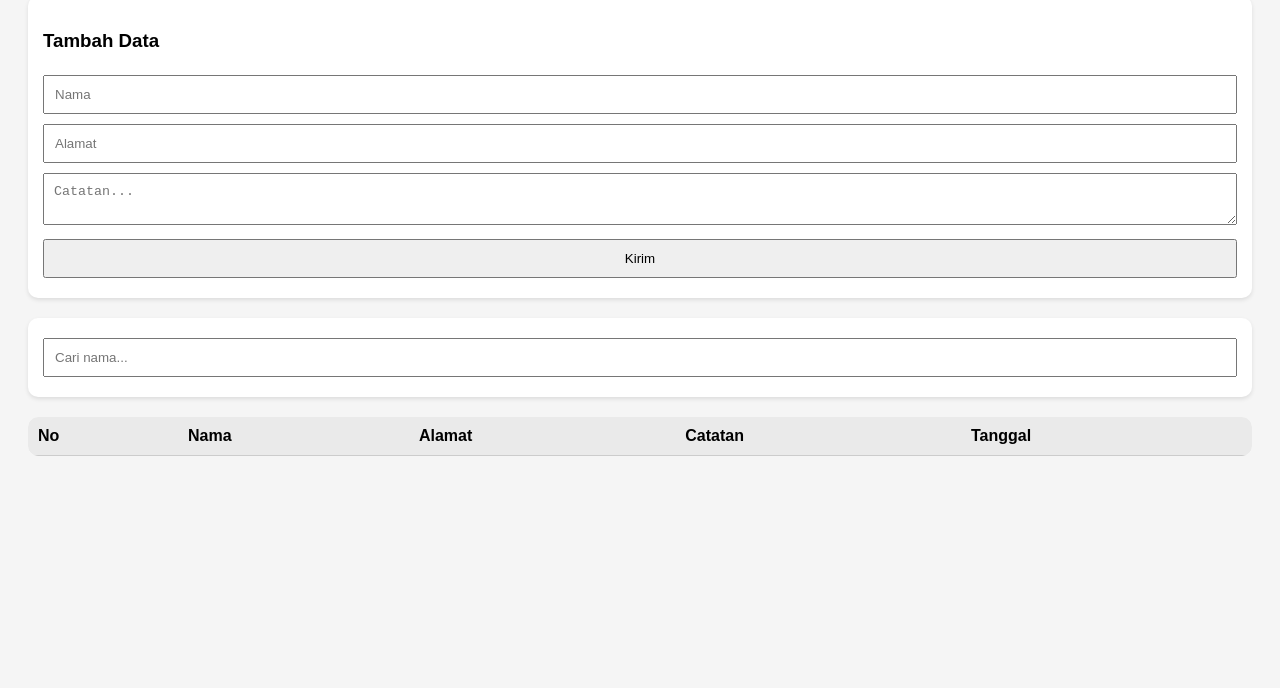
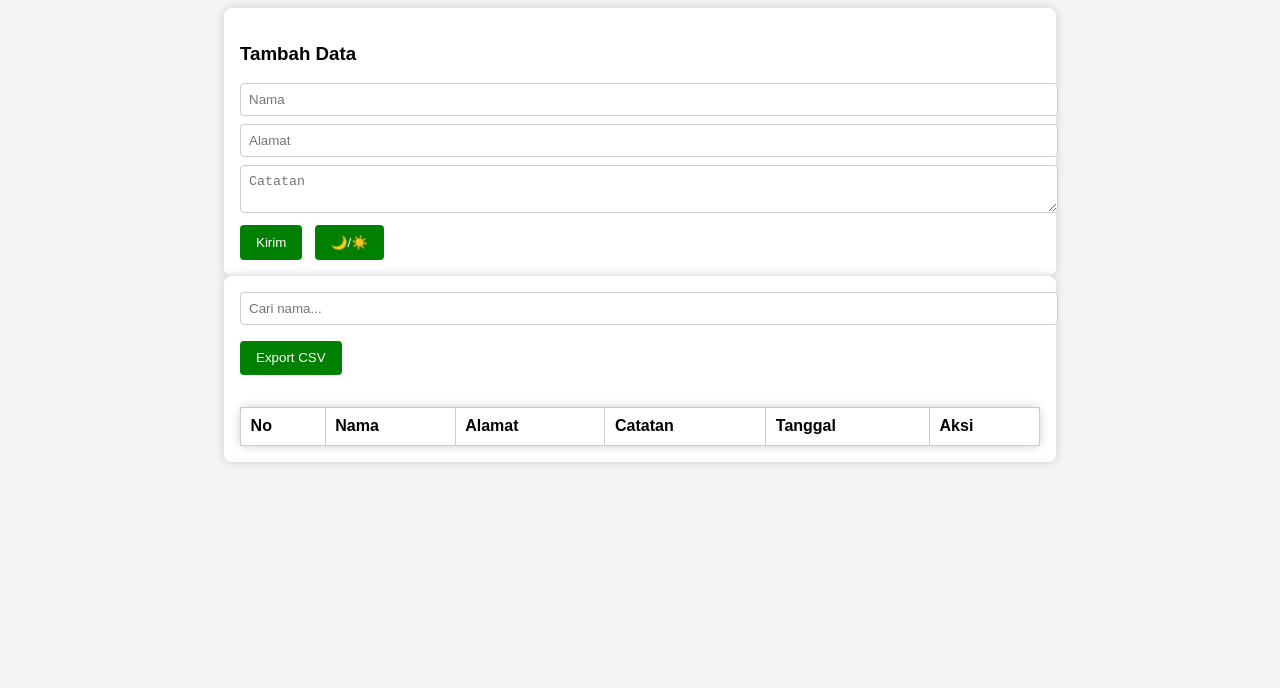
Before and after one commit to catat96/Buku_tamu_undangan, a plain HTML site: page index.html in a window 1280 px wide. Shown: the part 112-800 px from the top of the page. Drawn offline with Linux system fonts and the light colour scheme; no server answers.

Commit message:
Add files via upload

```diff
--- a/index.html
+++ b/index.html
@@ -1,132 +1,127 @@
+
 <!DOCTYPE html>
 <html lang="id">
 <head>
   <meta charset="UTF-8" />
-  <meta name="viewport" content="width=device-width, initial-scale=1.0" />
-  <title>Buku Tamu Online</title>
+  <meta name="viewport" content="width=device-width, initial-scale=1.0"/>
+  <title>Buku Tamu Pro</title>
   <style>
-    body {
-      font-family: sans-serif;
-      padding: 20px;
-      background-color: #f5f5f5;
-    }
-    h1 {
-      text-align: center;
-    }
-    input, textarea, button {
-      padding: 10px;
-      margin: 5px 0;
-      width: 100%;
-      box-sizing: border-box;
-    }
-    .form-container, .search-container {
-      background: white;
-      padding: 15px;
-      margin-bottom: 20px;
-      border-radius: 10px;
-      box-shadow: 0 2px 4px rgba(0,0,0,0.1);
-    }
-    table {
-      width: 100%;
-      border-collapse: collapse;
-      background: white;
-      border-radius: 10px;
-      overflow: hidden;
-    }
-    th, td {
-      padding: 10px;
-      border-bottom: 1px solid #ccc;
-      text-align: left;
-    }
-    th {
-      background-color: #eaeaea;
-    }
+    body { font-family: sans-serif; padding: 2rem; background: #f4f4f4; transition: 0.3s; }
+    h1 { text-align: center; }
+    form, table, .export-container { max-width: 800px; margin: auto; background: white; padding: 1rem; border-radius: 8px; box-shadow: 0 0 10px #ccc; }
+    input, textarea { width: 100%; padding: .5rem; margin-bottom: .5rem; border: 1px solid #ccc; border-radius: 4px; }
+    button, .toggle { padding: .6rem 1rem; background: green; color: white; border: none; border-radius: 4px; cursor: pointer; margin-right: .5rem; }
+    table { border-collapse: collapse; margin-top: 2rem; width: 100%; }
+    th, td { padding: .6rem; border: 1px solid #ccc; text-align: left; }
+    #search { margin-bottom: 1rem; padding: .5rem; width: 100%; }
+    .dark { background: #222; color: white; }
+    .dark form, .dark table, .dark .export-container { background: #333; color: white; box-shadow: 0 0 10px #111; }
+    .dark input, .dark textarea { background: #444; color: white; border-color: #666; }
+    .dark th, .dark td { border-color: #555; }
   </style>
 </head>
 <body>
-
   <h1>Buku Tamu</h1>
 
-<div class="form-container">
+  <form id="form-bukutamu">
     <h3>Tambah Data</h3>
-  <input type="text" id="nama" placeholder="Nama" required />
-  <input type="text" id="alamat" placeholder="Alamat" required />
-  <textarea id="catatan" placeholder="Catatan..."></textarea>
-  <button onclick="kirimData()">Kirim</button>
+    <input type="text" name="nama" placeholder="Nama" required />
+    <input type="text" name="alamat" placeholder="Alamat" required />
+    <textarea name="catatan" placeholder="Catatan"></textarea>
+    <button type="submit">Kirim</button>
+    <button type="button" onclick="toggleTheme()" class="toggle">🌙/☀️</button>
+  </form>
+
+  <div class="export-container">
+    <input type="text" id="search" placeholder="Cari nama...">
+    <button onclick="exportCSV()">Export CSV</button>
+    <table id="data-table">
+      <thead>
+        <tr><th>No</th><th>Nama</th><th>Alamat</th><th>Catatan</th><th>Tanggal</th><th>Aksi</th></tr>
+      </thead>
+      <tbody></tbody>
+    </table>
   </div>
-
-<div class="search-container">
-  <input type="text" id="search" placeholder="Cari nama..." oninput="tampilkanData()" />
-</div>
-
-<table>
-  <thead>
-    <tr>
-      <th>No</th>
-      <th>Nama</th>
-      <th>Alamat</th>
-      <th>Catatan</th>
-      <th>Tanggal</th>
-    </tr>
-  </thead>
-  <tbody id="data-body"></tbody>
-</table>
 
   <script>
     const scriptURL = "https://script.google.com/macros/s/AKfycbxMvsO0eXxaOvAxDTiboNUZKeeh5QG0qDu9ofMSj-XYdT6eByykfI072Hlh9xJfQFdx/exec";
+    const form = document.forms['form-bukutamu'];
+    let globalData = [];
 
-function kirimData() {
-  const nama = document.getElementById("nama").value.trim();
-  const alamat = document.getElementById("alamat").value.trim();
-  const catatan = document.getElementById("catatan").value.trim();
-
-  if (!nama || !alamat) {
-    alert("Nama dan Alamat wajib diisi.");
+    form.addEventListener('submit', e => {
+      e.preventDefault();
+      const namaBaru = form.nama.value.trim().toLowerCase();
+      if (globalData.some(d => d.nama.toLowerCase() === namaBaru)) {
+        alert("Nama sudah pernah diinput!");
         return;
       }
-
-  const data = { nama, alamat, catatan };
-
+      const data = {
+        nama: form.nama.value,
+        alamat: form.alamat.value,
+        catatan: form.catatan.value
+      };
       fetch(scriptURL, {
         method: 'POST',
         body: JSON.stringify(data),
         headers: { 'Content-Type': 'application/json' }
       })
-  .then(() => {
+      .then(res => {
         alert("Data berhasil dikirim!");
-    document.getElementById("nama").value = "";
-    document.getElementById("alamat").value = "";
-    document.getElementById("catatan").value = "";
-    tampilkanData();
+        form.reset();
+        loadData();
       })
       .catch(err => alert("Gagal mengirim data."));
-}
+    });
 
-function tampilkanData() {
-  fetch(scriptURL + '?read=true')
+    function loadData() {
+      fetch(scriptURL + "?read=true")
         .then(res => res.json())
         .then(data => {
-      const keyword = document.getElementById("search").value.toLowerCase();
-      const tbody = document.getElementById("data-body");
+          globalData = data;
+          const tbody = document.querySelector('#data-table tbody');
+          const search = document.getElementById('search').value.toLowerCase();
           tbody.innerHTML = "";
-
-      data.filter(item => item.nama.toLowerCase().includes(keyword))
-          .forEach((item, index) => {
-            const row = document.createElement("tr");
-            row.innerHTML = `
-              <td>${index + 1}</td>
-              <td>${item.nama}</td>
-              <td>${item.alamat}</td>
-              <td>${item.catatan}</td>
-              <td>${item.tanggal}</td>
-            `;
-            tbody.appendChild(row);
+          data
+            .filter(d => d.nama.toLowerCase().includes(search))
+            .forEach((d, i) => {
+              const row = `<tr>
+                <td>${i+1}</td>
+                <td>${d.nama}</td>
+                <td>${d.alamat}</td>
+                <td>${d.catatan}</td>
+                <td>${d.tanggal}</td>
+                <td><button onclick="hapusData(${i+1})">Hapus</button></td>
+              </tr>`;
+              tbody.innerHTML += row;
             });
         });
     }
 
-tampilkanData();
+    function hapusData(row) {
+      alert("Untuk fitur hapus, edit spreadsheet langsung. (Fitur ini demo visual saja)");
+    }
+
+    function exportCSV() {
+      const rows = [["No", "Nama", "Alamat", "Catatan", "Tanggal"]];
+      globalData.forEach((d, i) => {
+        rows.push([i+1, d.nama, d.alamat, d.catatan, d.tanggal]);
+      });
+      let csv = rows.map(r => r.join(",")).join("\n");
+      let blob = new Blob([csv], { type: 'text/csv' });
+      let url = URL.createObjectURL(blob);
+      let a = document.createElement("a");
+      a.href = url;
+      a.download = "buku_tamu.csv";
+      a.click();
+    }
+
+    document.getElementById('search').addEventListener('input', loadData);
+
+    function toggleTheme() {
+      document.body.classList.toggle('dark');
+    }
+
+    window.onload = loadData;
   </script>
-
 </body>
 </html>
```
Lines whose indentation alone changed are shown as unchanged.
